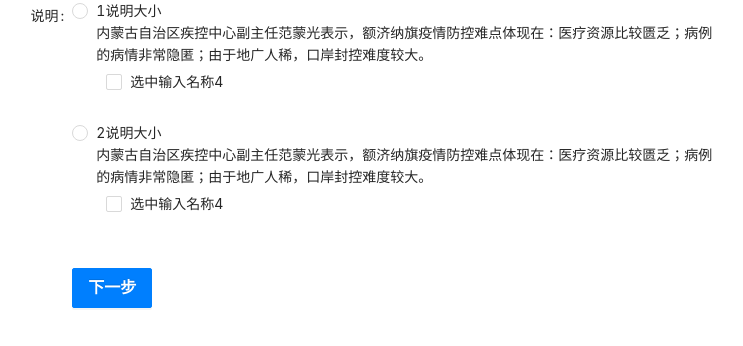
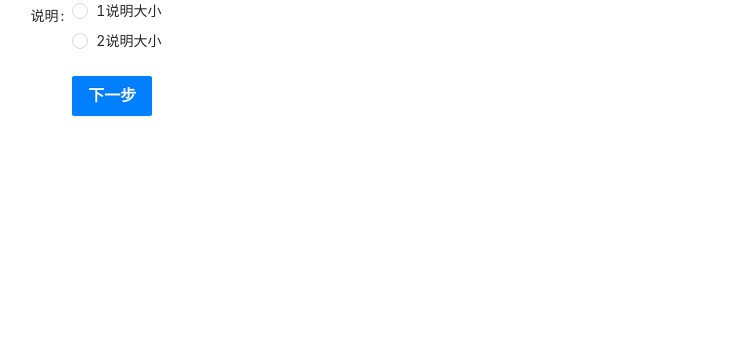
Before and after one commit to qp-design/dynamicForm, a React (Create React App) app: page / in a window 1280 px wide. Shown: the top 346 px of the page, without its empty margins (261-1004 px from the left). Built offline with nearby package versions, Linux system fonts and the light colour scheme.

Commit message:
feat: 单选按钮位置样式

```diff
--- a/src/components/dynamic-form/fields/RadioGroupField.tsx
+++ b/src/components/dynamic-form/fields/RadioGroupField.tsx
@@ -1,20 +1,25 @@
-import { Radio } from "antd";
+import { Radio, Space } from "antd";
 import ComplexFields from "./ComplexFields";
 
+type emums = "vertical" | "horizontal";
 export default function RadioGroupField({
   options,
+  direction = "horizontal",
   ...extraProps
 }: {
+  direction: emums;
   options: Array<any>;
 }) {
   return (
     <Radio.Group {...extraProps}>
+      <Space direction={direction}>
         {options.map((item, idx) => (
           <Radio key={idx} value={item.value}>
             {item.label}
             {item.suffix ? <ComplexFields innerForm={item.suffix} /> : null}
           </Radio>
         ))}
+      </Space>
     </Radio.Group>
   );
 }
--- a/src/pages/formConfig/three.tsx
+++ b/src/pages/formConfig/three.tsx
@@ -1,11 +1,12 @@
 import { FieldType } from "libs/types/formField";
 
-const innerForm: Array<FieldType> = [
+const innerForm = (value: number): Array<FieldType> => [
   {
     colon: false,
     name: "testOne",
     type: "checkbox",
     label: " ",
+    calIsVisible: (getFieldValue) => getFieldValue("user") === value,
     prefixIcon: (
       <div>
         内蒙古自治区疾控中心副主任范蒙光表示，额济纳旗疫情防控难点体现在：医疗资源比较匮乏；病例的病情非常隐匿；由于地广人稀，口岸封控难度较大。
@@ -24,16 +25,17 @@ const fieldsForm: Array<FieldType> = [
     type: "radioGroup",
     label: "说明",
     extraProps: {
+      direction: "vertical",
       options: [
         {
           label: "1说明大小",
           value: 1,
-          suffix: innerForm,
+          suffix: innerForm(1),
         },
         {
           label: "2说明大小",
           value: 2,
-          suffix: innerForm,
+          suffix: innerForm(2),
         },
       ],
       a: "123",
```
Lines whose indentation alone changed are shown as unchanged.
